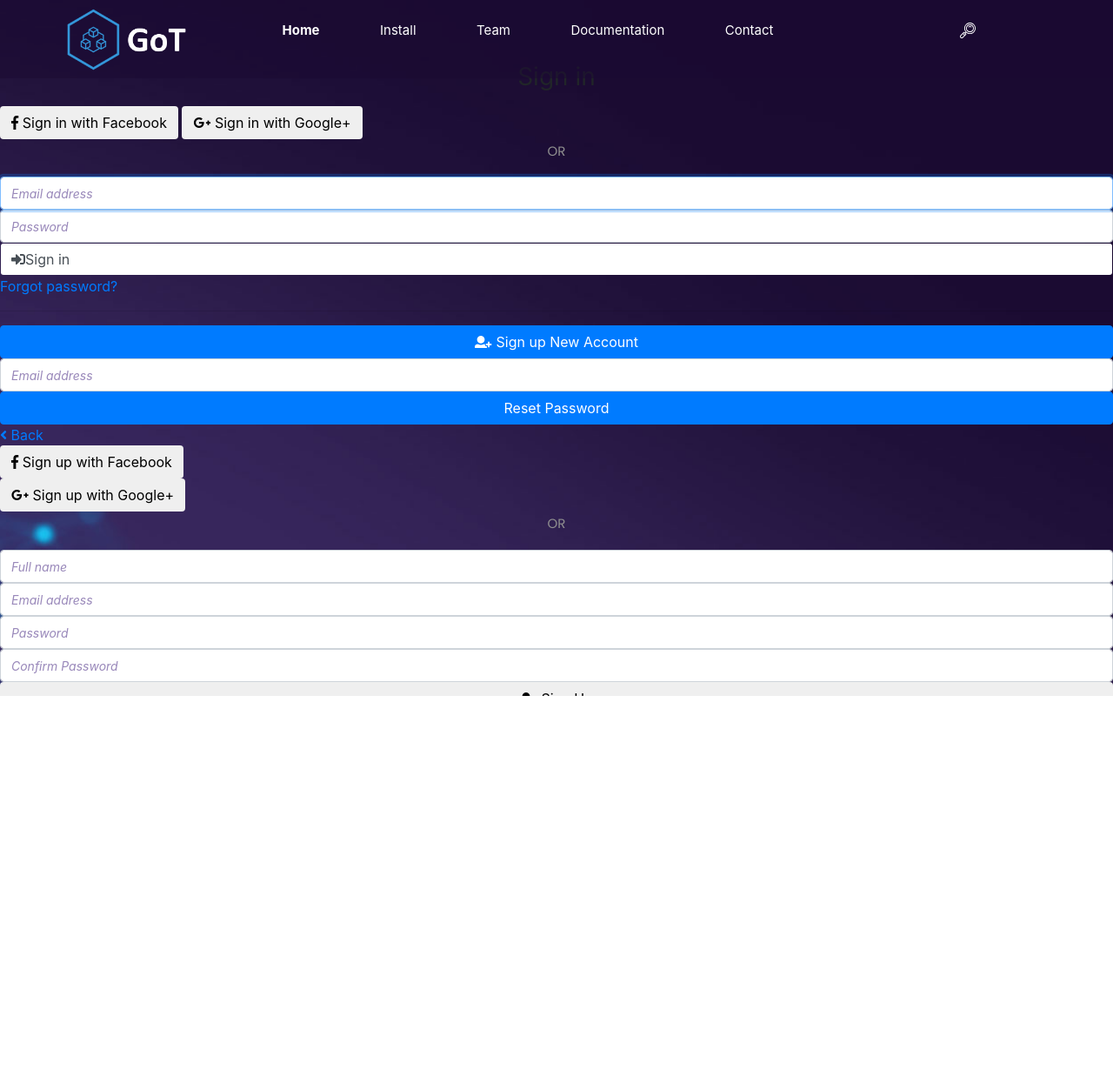
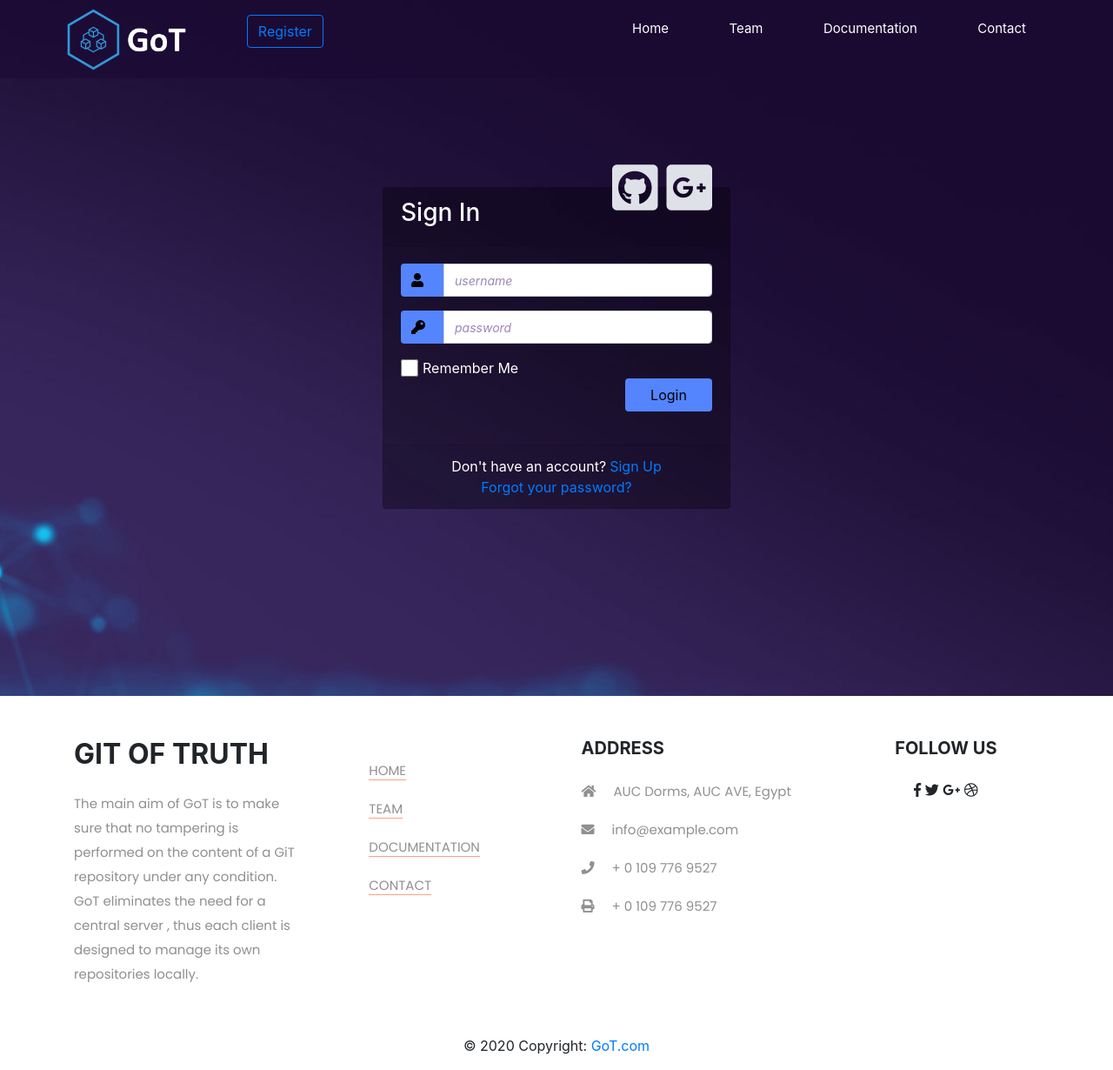
Before and after one commit to GitofTruth/front-end, a plain HTML site: page login.html in a window 1280 px wide. Shown: the whole page at 87% size. Before the commit the page ends 800 px from the top, so only its background shows below. Drawn offline with nearby package versions, Linux system fonts and the light colour scheme; a web font is replaced by a local one.

Commit message:
signUp/SignIn done

```diff
--- a/login.html
+++ b/login.html
@@ -1,7 +1,7 @@
 <!DOCTYPE html>
 <html lang="en">
 <head>
-<title>GoT - SignIn/Up</title>
+<title>GoT - login</title>
 <meta charset="utf-8">
 <meta http-equiv="X-UA-Compatible" content="IE=edge">
 <meta name="description" content="RanGO Project">
@@ -14,15 +14,22 @@
 <link rel="stylesheet" type="text/css" href="plugins/slick-1.8.0/slick.css">
 <link href="plugins/icon-font/styles.css" rel="stylesheet" type="text/css">
 <link rel="stylesheet" type="text/css" href="styles/main_styles.css">
-<link rel="stylesheet" type="text/css" href="styles/form.css">
 <link rel="stylesheet" type="text/css" href="styles/responsive.css">
+<link href="//maxcdn.bootstrapcdn.com/bootstrap/4.1.1/css/bootstrap.min.css" rel="stylesheet" id="bootstrap-css">
+<script src="//maxcdn.bootstrapcdn.com/bootstrap/4.1.1/js/bootstrap.min.js"></script>
+<script src="//cdnjs.cloudflare.com/ajax/libs/jquery/3.2.1/jquery.min.js"></script>
+<link rel="stylesheet" href="https://stackpath.bootstrapcdn.com/bootstrap/4.1.3/css/bootstrap.min.css" integrity="sha384-MCw98/SFnGE8fJT3GXwEOngsV7Zt27NXFoaoApmYm81iuXoPkFOJwJ8ERdknLPMO" crossorigin="anonymous">
+<link rel="stylesheet" type="text/css" href="styles/login.css">
+
+    <!--Fontawesome CDN-->
+    <link rel="stylesheet" href="https://use.fontawesome.com/releases/v5.3.1/css/all.css" integrity="sha384-mzrmE5qonljUremFsqc01SB46JvROS7bZs3IO2EmfFsd15uHvIt+Y8vEf7N7fWAU" crossorigin="anonymous">
+
+    <!--Custom styles-->
+    <link rel="stylesheet" type="text/css" href="styles.css">
 </head>
-
 <body>
 <div class="super_container">
-
     <!-- Header -->
-
     <header class="header d-flex flex-row justify-content-end align-items-center trans_200">
 
         <!-- Logo -->
@@ -33,58 +40,14 @@
         <!-- Navigation -->
         <nav class="main_nav justify-self-end text-right">
             <ul>
-                <li class="active"><a href="#">Home</a></li>
-                <li><a href="about.html">Install</a></li>
-                <li><a href="services.html">Team</a></li>
-                <li><a href="contact.html">Documentation</a></li>
+                <li> <a href="index.html">Home</a></li>
+                <li><a href="team.html">Team</a></li>
+                <li><a href="documentation.html">Documentation</a></li>
                 <li><a href="contact.html">Contact</a></li>
             </ul>
+            <button type="button" class="btn btn-outline-primary"style="float: left;">
+                <a href="register.html">Register </a> </button>
 
-            <!-- Search -->
-            <div class="search">
-                <div class="search_content d-flex flex-column align-items-center justify-content-center">
-                    <div class="search_button d-flex flex-column align-items-center justify-content-center">
-                        <svg version="1.1" id="Layer_1" xmlns="http://www.w3.org/2000/svg" xmlns:xlink="http://www.w3.org/1999/xlink" x="0px" y="0px"
-                            width="18px" height="18px" viewBox="0 0 100 100" enable-background="new 0 0 100 100" xml:space="preserve">
-                            <g>
-                                <g>
-                                    <path class="search_path" fill="#FFFFFF" d="M89.354,10.609c-14.144-14.146-37.157-14.146-51.301,0c-6.852,6.853-10.625,15.964-10.625,25.655
-                                        c0,8.829,3.132,17.174,8.87,23.771l-4.32,4.321l-4.402-4.403c-0.482-0.482-1.137-0.754-1.819-0.754s-1.337,0.271-1.819,0.754
-                                        L3.31,80.584c-2.148,2.147-3.331,5.004-3.331,8.042s1.183,5.895,3.331,8.042C5.457,98.817,8.313,100,11.35,100
-                                        c3.038,0,5.894-1.184,8.041-3.331l20.627-20.631c0.482-0.482,0.753-1.137,0.753-1.819s-0.271-1.337-0.753-1.819l-4.403-4.403
-                                        l4.322-4.322c6.795,5.902,15.28,8.855,23.766,8.855c9.289,0,18.579-3.537,25.65-10.61c6.852-6.853,10.625-15.963,10.625-25.654
-                                        C99.979,26.573,96.205,17.462,89.354,10.609z M15.753,93.029c-1.176,1.177-2.739,1.824-4.403,1.824
-                                        c-1.663,0-3.227-0.648-4.403-1.824c-1.176-1.176-1.823-2.74-1.823-4.403s0.647-3.228,1.824-4.403L18.458,72.71l8.805,8.807
-                                        L15.753,93.029z M30.902,77.878l-8.805-8.807l3.659-3.66l8.806,8.808L30.902,77.878z M85.715,58.28
-                                        c-12.137,12.14-31.886,12.14-44.023,0c-5.88-5.881-9.118-13.699-9.118-22.016c0-8.316,3.238-16.135,9.118-22.016
-                                        c6.069-6.069,14.041-9.104,22.012-9.104c7.972,0,15.943,3.035,22.013,9.104c5.88,5.881,9.117,13.699,9.117,22.016
-                                        S91.596,52.399,85.715,58.28z"></path>
-                                </g>
-                            </g>
-                            <g>
-                                <g>
-                                    <path class="search_path" fill="#FFFFFF" d="M81.47,18.495c-9.797-9.798-25.736-9.798-35.533,0c-9.796,9.798-9.796,25.741,0,35.539
-                                        c4.898,4.898,11.333,7.349,17.766,7.349c6.435,0,12.868-2.45,17.767-7.349l0,0C91.266,44.235,91.266,28.293,81.47,18.495z
-                                         M77.831,50.395c-7.79,7.791-20.466,7.791-28.256,0c-7.79-7.792-7.79-20.469,0-28.261c3.896-3.896,9.011-5.843,14.128-5.843
-                                        c5.116,0,10.233,1.948,14.128,5.843C85.621,29.925,85.621,42.603,77.831,50.395z"></path>
-                                </g>
-                            </g>
-                            <g>
-                                <g>
-                                    <path class="search_path" fill="#FFFFFF" d="M73.283,26.683c-5.282-5.283-13.877-5.283-19.16,0c-1.004,1.005-1.004,2.634,0,3.639
-                                        c1.005,1.005,2.634,1.005,3.639,0c3.276-3.276,8.607-3.276,11.884,0c0.502,0.503,1.16,0.754,1.818,0.754
-                                        c0.659,0,1.317-0.251,1.819-0.754C74.288,29.317,74.288,27.688,73.283,26.683z"></path>
-                                </g>
-                            </g>
-                        </svg>
-                    </div>
-
-                    <form id="search_form" class="search_form bez_1">
-                        <input type="search" class="search_input bez_1">
-                    </form>
-
-                </div>
-            </div>
         </nav>
 
         <!-- Hamburger -->
@@ -100,78 +63,192 @@
         <div class="menu menu_mm text-right">
             <div class="menu_close"><i class="far fa-times-circle trans_200"></i></div>
             <ul class="menu_mm">
-                <li class="menu_mm active"><a href="#">Home</a></li>
-                <li class="menu_mm"><a href="about.html">Install</a></li>
-                <li class="menu_mm"><a href="services.html">Team</a></li>
-                <li class="menu_mm"><a href="portfolio.html">Documentation</a></li>
+                <li class="menu_mm active"><a href="index.html">Home</a></li>
+                <li class="menu_mm"><a href="team.html">Team</a></li>
+                <li class="menu_mm"><a href="documentation.html">Documentation</a></li>
                 <li class="menu_mm"><a href="contact.html">Contact</a></li>
             </ul>
         </div>
     </div>
+</div>
+<!-- Home -->
 
     <div class="home">
         <div class="home_background_container prlx_parent">
             <div class="home_background prlx" style="background-image:url(images/slider_background.jpg)"></div>
         </div>
-        <br><br><br>
-           <div id="logreg-forms">
-        <form class="form-signin">
-            <h1 class="h3 mb-3 font-weight-normal" style="text-align: center"> Sign in</h1>
-            <div class="social-login">
-                <button class="btn facebook-btn social-btn" type="button"><span><i class="fab fa-facebook-f"></i> Sign in with Facebook</span> </button>
-                <button class="btn google-btn social-btn" type="button"><span><i class="fab fa-google-plus-g"></i> Sign in with Google+</span> </button>
+
+
+<div class="container">
+    <div class="d-flex justify-content-center h-100">
+        <div class="card">
+            <div class="card-header">
+                <h3>Sign In</h3>
+                <div class="d-flex justify-content-end social_icon">
+                    <span><i class="fab fa-github-square"></i></span>
+                    <span><i class="fab fa-google-plus-square"></i></span>
                 </div>
-            <p style="text-align:center"> OR  </p>
-            <div class="input-group">
-              <input type="email" id="inputEmail" class="form-control" placeholder="Email address" required="" autofocus="">
             </div>
+            <div class="card-body">
+                <form>
+                    <div class="input-group form-group">
+                        <div class="input-group-prepend">
+                            <span class="input-group-text"><i class="fas fa-user"></i></span>
+                        </div>
+                        <input type="text" class="form-control" placeholder="username">
 
-            <div class="input-group">
-              <input type="password" id="inputPassword" class="form-control" placeholder="Password" required="">
                     </div>
-
-            <div class="input-group">
-              <button class="btn btn-md btn-rounded btn-block form-control submit" type="submit"><i class="fas fa-sign-in-alt"></i>  Sign in</button>
+                    <div class="input-group form-group">
+                        <div class="input-group-prepend">
+                            <span class="input-group-text"><i class="fas fa-key"></i></span>
                         </div>
-
-            <a href="#" id="forgot_pswd">Forgot password?</a>
-            <hr>
-            <!-- <p>Don't have an account!</p>  -->
-            <button class="btn btn-primary btn-block" type="button" id="btn-signup"><i class="fas fa-user-plus"></i> Sign up New Account</button>
-            </form>
-
-            <form action="#" class="form-reset">
-                <input type="email" id="resetEmail" class="form-control" placeholder="Email address" required="" autofocus="">
-                <button class="btn btn-primary btn-block" type="submit">Reset Password</button>
-                <a href="#" id="cancel_reset"><i class="fas fa-angle-left"></i> Back</a>
-            </form>
-
-            <form action="#" class="form-signup">
-                <div class="social-login">
-                    <button class="btn facebook-btn social-btn" type="button"><span><i class="fab fa-facebook-f"></i> Sign up with Facebook</span> </button>
+                        <input type="password" class="form-control" placeholder="password">
                     </div>
-                  <div class="social-login">
-                    <button class="btn google-btn social-btn" type="button"><span><i class="fab fa-google-plus-g"></i> Sign up with Google+</span> </button>
+                    <div class="row align-items-center remember">
+                        <input type="checkbox">Remember Me
                     </div>
-
-                <p style="text-align:center">OR</p>
-
-                <input type="text" id="user-name" class="form-control" placeholder="Full name" required="" autofocus="">
-                <input type="email" id="user-email" class="form-control" placeholder="Email address" required autofocus="">
-                <input type="password" id="user-pass" class="form-control" placeholder="Password" required autofocus="">
-                <input type="password" id="user-repeatpass" class="form-control" placeholder="Confirm Password" required autofocus="">
-
-            <div class="input-group">
-            <button class="btn btn-md btn-block submit" type="submit"><i class="fas fa-user-plus"></i> Sign Up</button>
+                    <div class="form-group">
+                        <input type="submit" value="Login" class="btn float-right login_btn">
                     </div>
-
-                <a href="#" id="cancel_signup"><i class="fa fa-angle-left"></i> Back</a>
                 </form>
             </div>
+            <div class="card-footer">
+                <div class="d-flex justify-content-center links">
+                    Don't have an account?<a href="register.html">Sign Up</a>
+                </div>
+                <div class="d-flex justify-content-center">
+                    <a href="forgotPass.html">Forgot your password?</a>
+                </div>
+            </div>
+        </div>
+    </div>
+</div>
+</div>
+            <!-- Footer -->
+<footer class="page-footer font-small mdb-color lighten-3 pt-4">
 
->
+  <!-- Footer Links -->
+  <div class="container text-center text-md-left">
 
+    <!-- Grid row -->
+    <div class="row">
 
+      <!-- Grid column -->
+      <div class="col-md-4 col-lg-3 mr-auto my-md-4 my-0 mt-4 mb-1">
+
+        <!-- Content -->
+        <h2 class="font-weight-bold text-uppercase mb-4">Git of Truth</h2>
+        <p>The main aim of GoT is to make sure that no tampering  is performed on the content of a GiT repository under any condition. GoT eliminates the need for a central server , thus each client is designed  to manage its  own repositories locally. </p>
+
+      </div>
+      <!-- Grid column -->
+
+      <hr class="clearfix w-100 d-md-none">
+
+      <!-- Grid column -->
+      <div class="col-md-2 col-lg-2 mx-auto my-md-4 my-0 mt-4 mb-1">
+
+        <!-- Links -->
+        <h5 class="font-weight-bold text-uppercase mb-4"></h5>
+
+        <ul class="list-unstyled">
+          <li>
+            <p>
+              <a href="index.html">HOME</a>
+            </p>
+          </li>
+          <li>
+            <p>
+              <a href="team.html">TEAM</a>
+            </p>
+          </li>
+          <li>
+            <p>
+              <a href="documentation">DOCUMENTATION</a>
+            </p>
+          </li>
+          <li>
+            <p>
+              <a href="contact.html">CONTACT</a>
+            </p>
+          </li>
+        </ul>
+
+      </div>
+      <!-- Grid column -->
+
+      <hr class="clearfix w-100 d-md-none">
+
+      <!-- Grid column -->
+      <div class="col-md-4 col-lg-3 mx-auto my-md-4 my-0 mt-4 mb-1">
+
+        <!-- Contact details -->
+        <h5 class="font-weight-bold text-uppercase mb-4">Address</h5>
+
+        <ul class="list-unstyled">
+          <li>
+            <p>
+              <i class="fas fa-home mr-3"></i> AUC Dorms, AUC AVE, Egypt</p>
+          </li>
+          <li>
+            <p>
+              <i class="fas fa-envelope mr-3"></i> info@example.com</p>
+          </li>
+          <li>
+            <p>
+              <i class="fas fa-phone mr-3"></i> + 0 109 776 9527</p>
+          </li>
+          <li>
+            <p>
+              <i class="fas fa-print mr-3"></i> + 0 109 776 9527</p>
+          </li>
+        </ul>
+
+      </div>
+      <!-- Grid column -->
+
+      <hr class="clearfix w-100 d-md-none">
+
+      <!-- Grid column -->
+      <div class="col-md-2 col-lg-2 text-center mx-auto my-4">
+
+        <!-- Social buttons -->
+        <h5 class="font-weight-bold text-uppercase mb-4">Follow Us</h5>
+
+        <!-- Facebook -->
+        <a type="button" class="btn-floating btn-fb">
+          <i class="fab fa-facebook-f"></i>
+        </a>
+        <!-- Twitter -->
+        <a type="button" class="btn-floating btn-tw">
+          <i class="fab fa-twitter"></i>
+        </a>
+        <!-- Google +-->
+        <a type="button" class="btn-floating btn-gplus">
+          <i class="fab fa-google-plus-g"></i>
+        </a>
+        <!-- Dribbble -->
+        <a type="button" class="btn-floating btn-dribbble">
+          <i class="fab fa-dribbble"></i>
+        </a>
+
+      </div>
+      <!-- Grid column -->
+
+    </div>
+    <!-- Grid row -->
+
+  </div>
+  <!-- Footer Links -->
+
+  <!-- Copyright -->
+  <div class="footer-copyright text-center py-3">© 2020 Copyright:
+    <a href="index.html"> GoT.com</a>
+  </div>
+  <!-- Copyright -->
+
+</footer>
+<!-- Footer -->
 
 
 <script src="js/jquery-3.2.1.min.js"></script>
@@ -187,9 +264,6 @@
 <script src="plugins/scrollTo/jquery.scrollTo.min.js"></script>
 <script src="plugins/easing/easing.js"></script>
 <script src="js/custom.js"></script>
-<link href="//maxcdn.bootstrapcdn.com/bootstrap/4.1.1/css/bootstrap.min.css" rel="stylesheet" id="bootstrap-css">
-<script src="//maxcdn.bootstrapcdn.com/bootstrap/4.1.1/js/bootstrap.min.js"></script>
-<script src="//cdnjs.cloudflare.com/ajax/libs/jquery/3.2.1/jquery.min.js"></script>
 </body>
 
 </html>
--- /dev/null
+++ b/styles/login.css
@@ -0,0 +1,83 @@
+/* Made with love by Mutiullah Samim*/
+
+@import url('https://fonts.googleapis.com/css?family=Numans');
+
+
+
+.container{
+height: 100%;
+align-content: center;
+}
+
+.card{
+height: 370px;
+margin-top: auto;
+margin-bottom: auto;
+width: 400px;
+background-color: rgba(0,0,0,0.3) !important;
+}
+
+.social_icon span{
+font-size: 60px;
+margin-left: 10px;
+color: #dfe1e8;
+}
+
+.social_icon span:hover{
+color: white;
+cursor: pointer;
+}
+
+.card-header h3{
+color: white;
+}
+
+.social_icon{
+position: absolute;
+right: 20px;
+top: -45px;
+}
+
+.input-group-prepend span{
+width: 50px;
+background-color: #5584ff;
+color: black;
+border:0 !important;
+}
+
+input:focus{
+outline: 0 0 0 0  !important;
+box-shadow: 0 0 0 0 !important;
+
+}
+
+.remember{
+color: white;
+}
+
+.remember input
+{
+width: 20px;
+height: 20px;
+margin-left: 15px;
+margin-right: 5px;
+}
+
+.login_btn{
+color: black;
+background-color: #5584ff;
+width: 100px;
+}
+
+.login_btn:hover{
+color: black;
+background-color: white;
+}
+
+.links{
+color: white;
+}
+
+.links a{
+margin-left: 4px;
+}
```
Also changed, not shown: register.html (+270 -0 lines), user.html (+1 -1 lines), forgotPass.html (added). Lines whose indentation alone changed are shown as unchanged.
